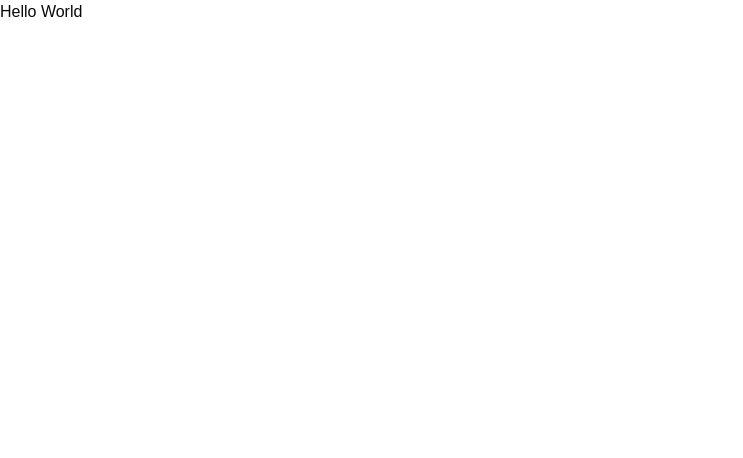
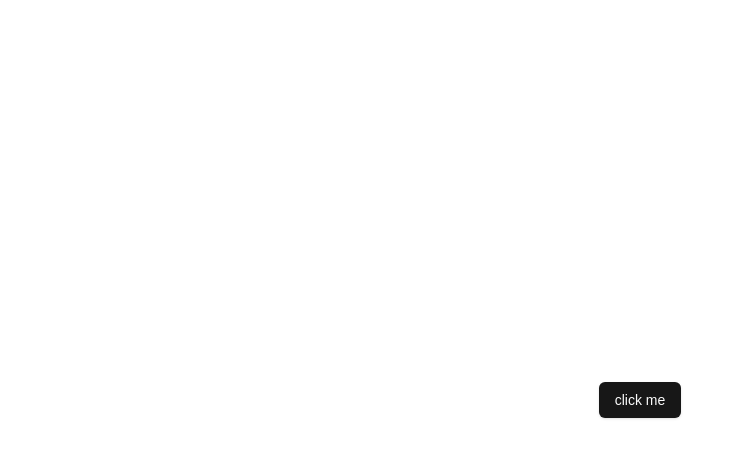
Before and after one commit to wyattcasss/GoogleDocs, a Next.js app in the folder doc/: page / in a window 1280 px wide. Shown: the top 458 px of the page, without its empty margins (0-743 px from the left). Built offline with nearby package versions, Linux system fonts and the light colour scheme.

Commit message:
Page Layout

```diff
--- a/doc/package.json
+++ b/doc/package.json
@@ -37,6 +37,9 @@
     "@radix-ui/react-toggle": "^1.1.10",
     "@radix-ui/react-toggle-group": "^1.1.11",
     "@radix-ui/react-tooltip": "^1.2.8",
+    "@tiptap/pm": "^2.10.2",
+    "@tiptap/react": "^2.10.2",
+    "@tiptap/starter-kit": "^2.10.2",
     "class-variance-authority": "^0.7.1",
     "clsx": "^2.1.1",
     "cmdk": "^1.1.1",
--- /dev/null
+++ b/doc/src/app/documents/[documentId]/editor.tsx
@@ -0,0 +1,7 @@
+export const Editor = () => {
+    return(
+        <div>
+            Editor
+        </div>
+    );
+};
--- /dev/null
+++ b/doc/src/app/documents/[documentId]/page.tsx
@@ -0,0 +1,15 @@
+import { Editor } from "./editor"
+interface DocumentIdPageProps{
+    params: Promise<{documentId: string}>
+}
+const DocumentIdPage = async({params}: DocumentIdPageProps) => {
+    const {documentId} = await params;
+    return (
+        <div>
+            Document ID: {documentId}
+            <Editor/>
+        </div>
+    );
+}
+
+export default DocumentIdPage;
--- /dev/null
+++ b/doc/src/app/documents/page.tsx
@@ -0,0 +1,7 @@
+const DocumentsPage = () => {
+    return (
+        <div>Documents Page</div>
+    );
+}
+
+export default DocumentsPage ;
--- a/doc/src/app/page.tsx
+++ b/doc/src/app/page.tsx
@@ -1,7 +1,11 @@
+import { Button } from '@/components/ui/button';
 const Home = () => {
   return(
-    <div>
-      <p>Hello World</p>
+    <div className="flex min-h-screen items-center justify-center ">
+
+      <Button>
+        click me
+      </Button>
     </div>
   )
 }
```
Also changed, not shown: 1 other file (tests, documents, lock files or other folders).
